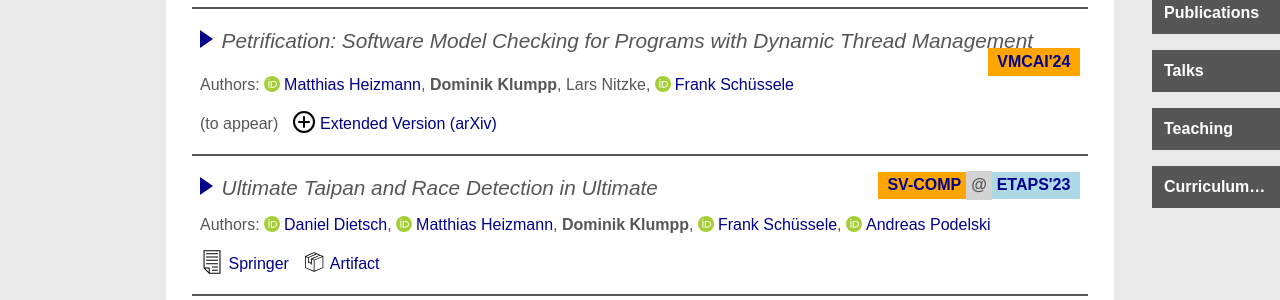
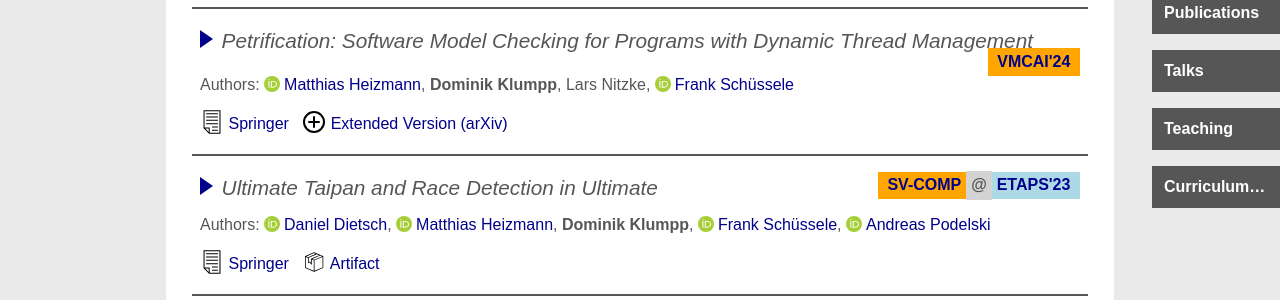
Before and after one commit to maul-esel/personal-website, a Jekyll site: the page built from publications.markdown, in a window 1280 px wide and 900 px high. Shown: the part 271-571 px from the top of the window. Built offline with Jekyll 4.4.1, drawn with Linux system fonts in a browser that asks for light colours.

Commit message:
Petrification paper published

```diff
--- a/_publications/vmcai24.markdown
+++ b/_publications/vmcai24.markdown
@@ -8,7 +8,8 @@ authors: [mheizmann, me, lnitzke, fschuessele]
 conference: VMCAI'24
 conference_link: https://popl24.sigplan.org/home/VMCAI-2024
 
-to_appear: true
+publisher: Springer
+publisher_link: https://link.springer.com/chapter/10.1007/978-3-031-50521-8_1
 
 extended_version: arXiv
 extended_version_link: https://arxiv.org/abs/2311.01302
@@ -30,7 +31,6 @@ bibtex: |-
                  Proceedings},
     series    = {Lecture Notes in Computer Science},
     publisher = {Springer},
-    year      = {2024},
-    note      = {(to appear)}
+    year      = {2024}
   }
 ---
```
